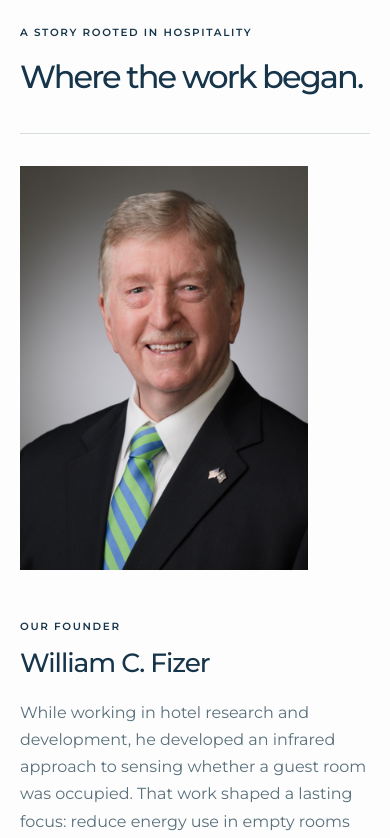
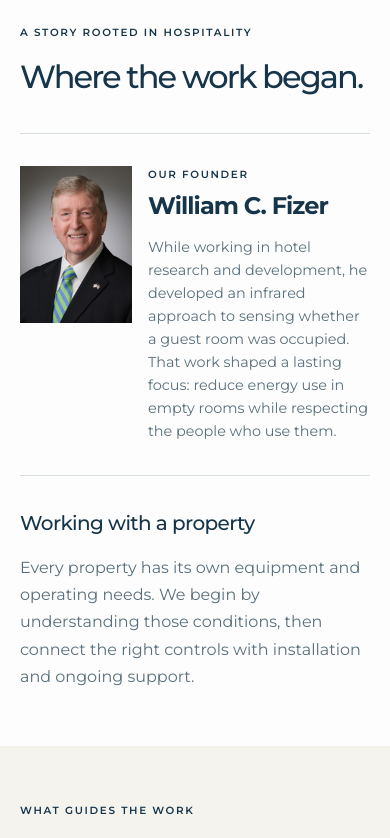
Before and after one commit to MannLester/Lodge-Tech-Website, a Next.js app in the folder apps/web/: page /company in a window 390 px wide. Shown: the part 846-1684 px from the top of the page. Built offline with nearby package versions, Linux system fonts and the light colour scheme.

Commit message:
frontend: keep founder profile side by side

```diff
--- a/apps/web/src/app/marketing.css
+++ b/apps/web/src/app/marketing.css
@@ -701,8 +701,9 @@
 .marketing-site .company-page-founder-copy h3 {
   margin-top: 0.5rem;
   font-size: clamp(1.65rem, 2.5vw, 2.25rem);
-  font-weight: 500;
+  font-weight: 700;
   letter-spacing: -0.04em;
+  line-height: 1.15;
 }
 .marketing-site .company-page-founder-copy > p:last-child,
 .marketing-site .company-page-approach p {
@@ -853,7 +854,6 @@
 }
 @media (max-width: 900px) {
   .marketing-site .company-page-hero-layout,
-  .marketing-site .company-page-founder,
   .marketing-site .company-page-approach,
   .marketing-site .company-page-values-layout,
   .marketing-site .company-page-next-layout {
@@ -863,11 +863,24 @@
   .marketing-site .company-page-gallery {
     max-width: 32rem;
   }
-  .marketing-site .company-page-founder-portrait {
-    max-width: 18rem;
+  .marketing-site .company-page-founder {
+    grid-template-columns: minmax(0, 12rem) minmax(0, 1fr);
+    align-items: start;
+    gap: clamp(1.25rem, 4vw, 2rem);
   }
 }
 @media (max-width: 600px) {
+  .marketing-site .company-page-founder {
+    grid-template-columns: minmax(0, 7rem) minmax(0, 1fr);
+    gap: 1rem;
+  }
+  .marketing-site .company-page-founder-copy h3 {
+    font-size: 1.5rem;
+  }
+  .marketing-site .company-page-founder-copy > p:last-child {
+    font-size: 0.9rem;
+    line-height: 1.6;
+  }
   .marketing-site .company-page-hero-copy h1 {
     font-size: clamp(2.5rem, 10vw, 3rem);
   }
```
Also changed, not shown: 1 other file (tests, documents, lock files or other folders).
